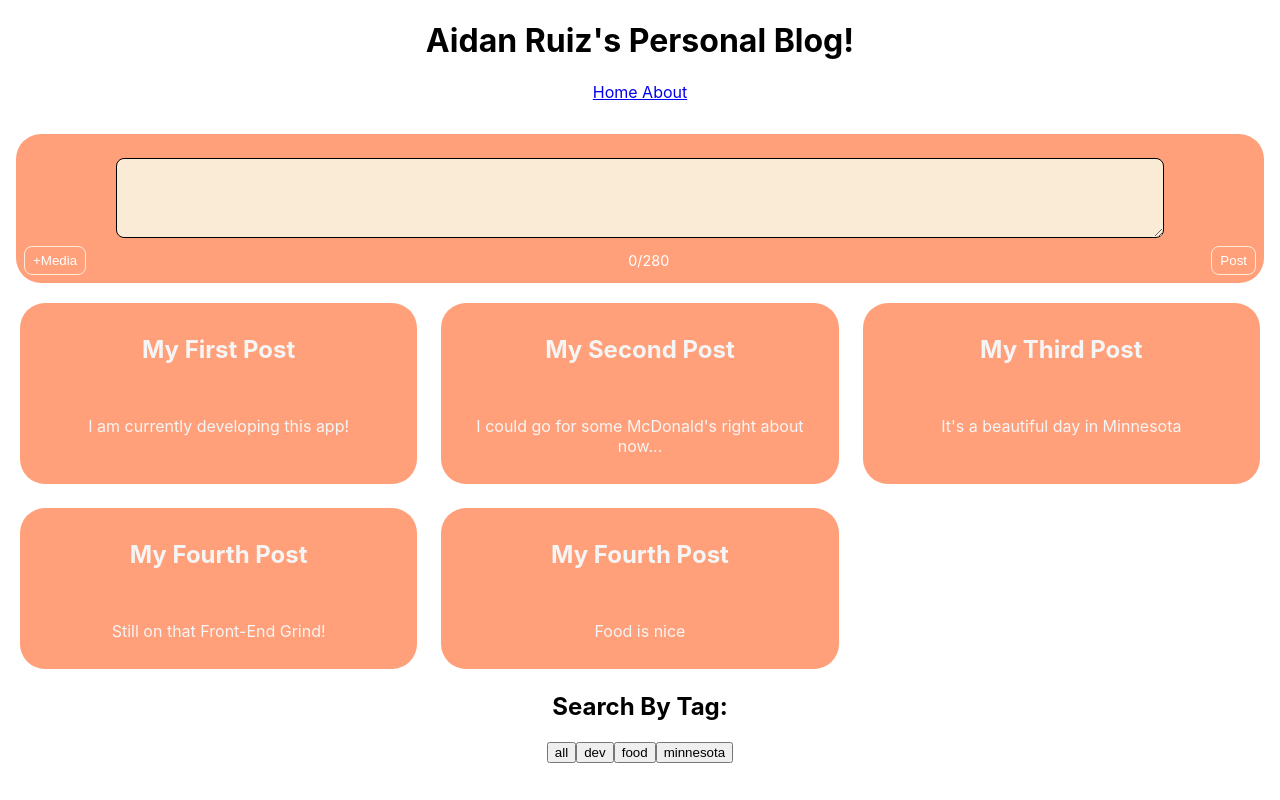
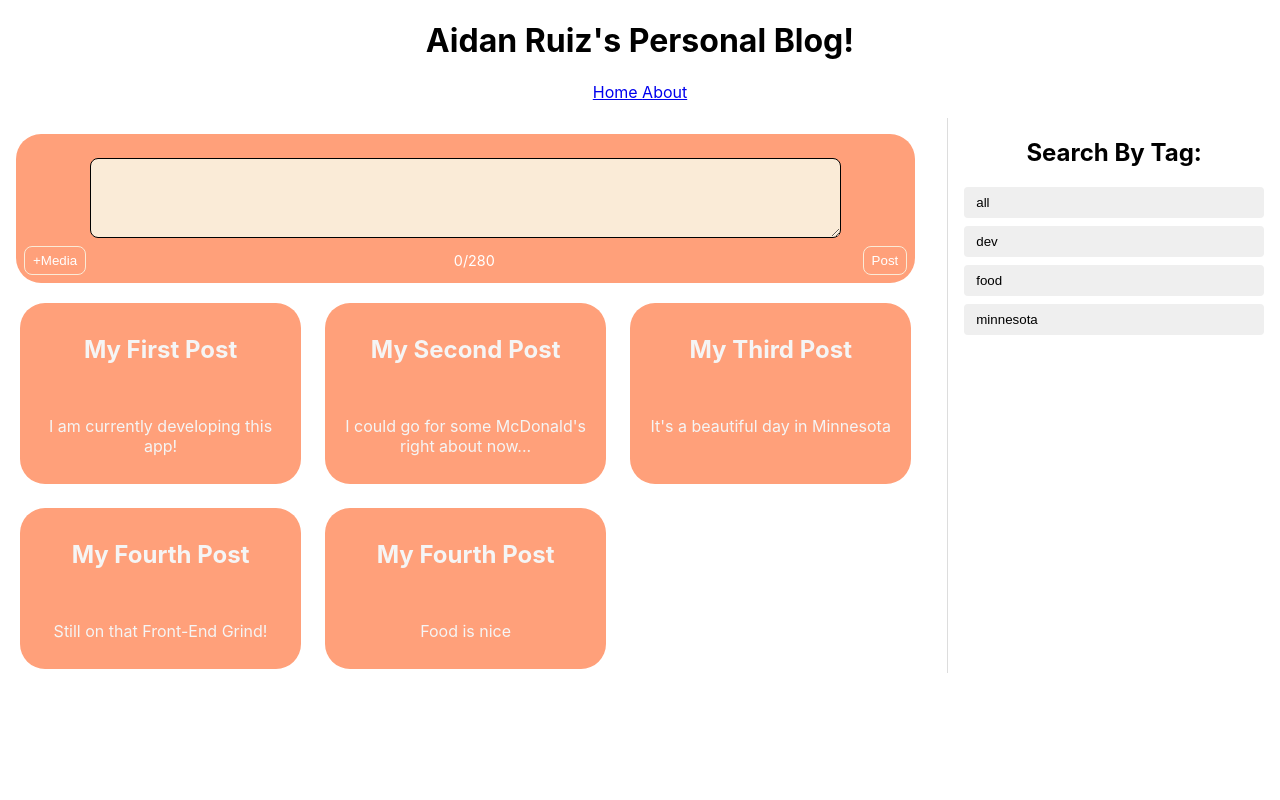
Before and after one commit to Aidan-R-1032/blogging, a React (Create React App) app: page / in a window 1280 px wide. Built offline with nearby package versions, Linux system fonts and the light colour scheme.

Commit message:
styling the tagnav component on the homepage

```diff
--- a/src/components/Homepage.js
+++ b/src/components/Homepage.js
@@ -5,8 +5,19 @@ import TagNav from "./TagNav";
 import { useState } from "react";
 
 const mainStyle = {
-  // 'display' : 'flex'
-  'padding' : '1rem'
+  'display' : 'flex',
+  'padding' : '1rem',
+  'gap' : '2rem'
+}
+
+const postAreaStyle = {
+  'flex' : '3'
+}
+
+const sidebarStyle = {
+  'flex' : '1',
+  'borderLeft' : '1px solid #ddd',
+  'paddingLeft' : '1rem'
 }
 
 function Homepage() {
@@ -14,11 +25,11 @@ function Homepage() {
 
   return (
       <main style={mainStyle}>
-        <section>
+        <section style={postAreaStyle}>
           <PostForm />
           <PostContainer selectedTag={selectedTag}/>
         </section>
-        <section>
+        <section style={sidebarStyle}>
           <TagNav onTagSelect={setSelectedTag} selectedTag={selectedTag}/>
         </section>
       </main>
--- a/src/components/TagNav.js
+++ b/src/components/TagNav.js
@@ -1,4 +1,23 @@
 import posts from '../testPosts.json'
+
+const columnStyle = {
+    'display': 'flex',
+    'flexDirection': 'column',
+    'gap' : '0.5rem'
+}
+
+const tagButtonStyle = {
+    'padding': '0.5rem 0.75rem',
+    'textAlign' : 'left',
+    'border' : 'none',
+    'cursor': 'pointer',
+    'borderRadius' : '4px'
+}
+
+const stuckStyle = {
+    'position' : 'sticky',
+    'top' : '1rem'
+}
 
 function TagNav({onTagSelect, selectedTag}) {
     const tagList = ["all", ...new Set(posts.map(p => p.tag))];
@@ -9,17 +28,20 @@ function TagNav({onTagSelect, selectedTag}) {
     }
 
     return (
-        <div>
+        <div style={stuckStyle}>
             <h1> Search By Tag: </h1>
+            <div style={columnStyle}>
                 {tagList.map((tag)=> {
                     return (<button
                         id={tag}
                         key={tag}
+                        style={tagButtonStyle}
                         onClick={() => (tagHandler(tag))}>
                             {tag}
                         </button>)
                 })}
             </div>
+        </div>
     )
 }
 
```
Lines whose indentation alone changed are shown as unchanged.
